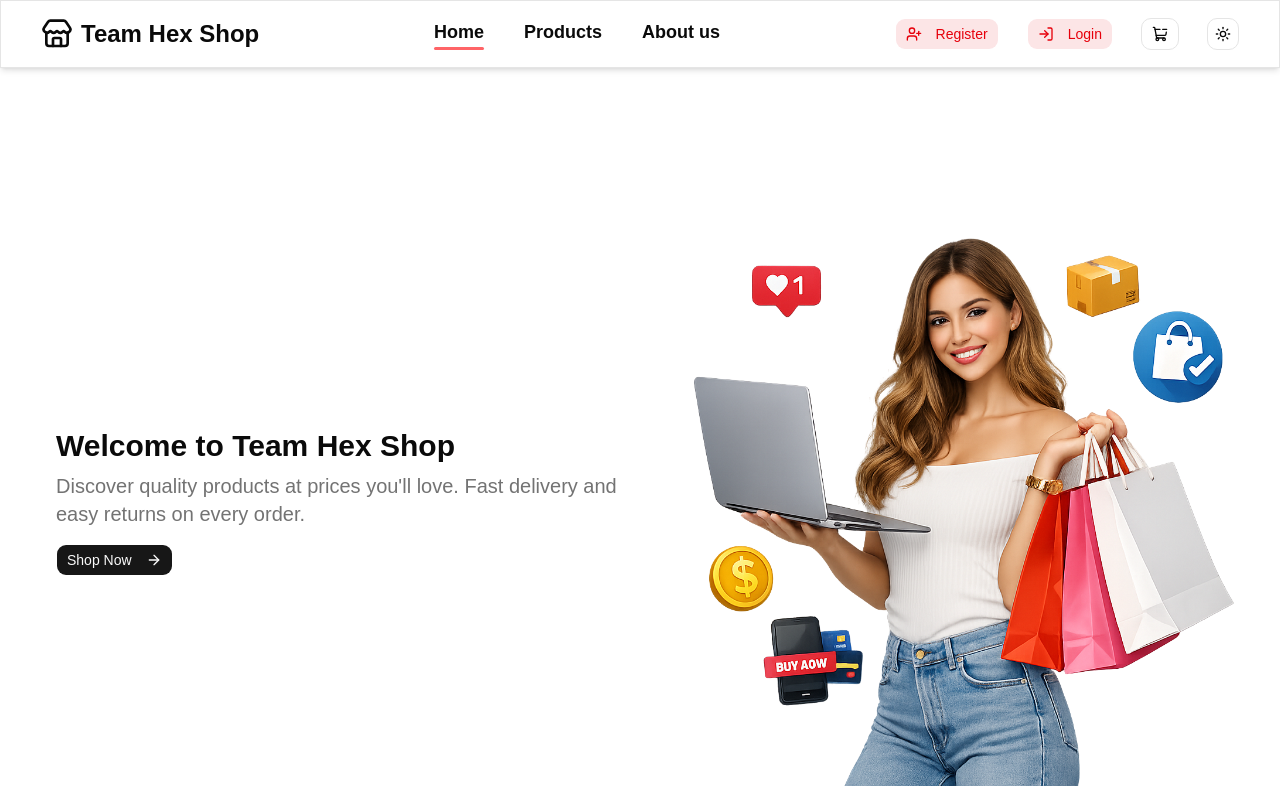
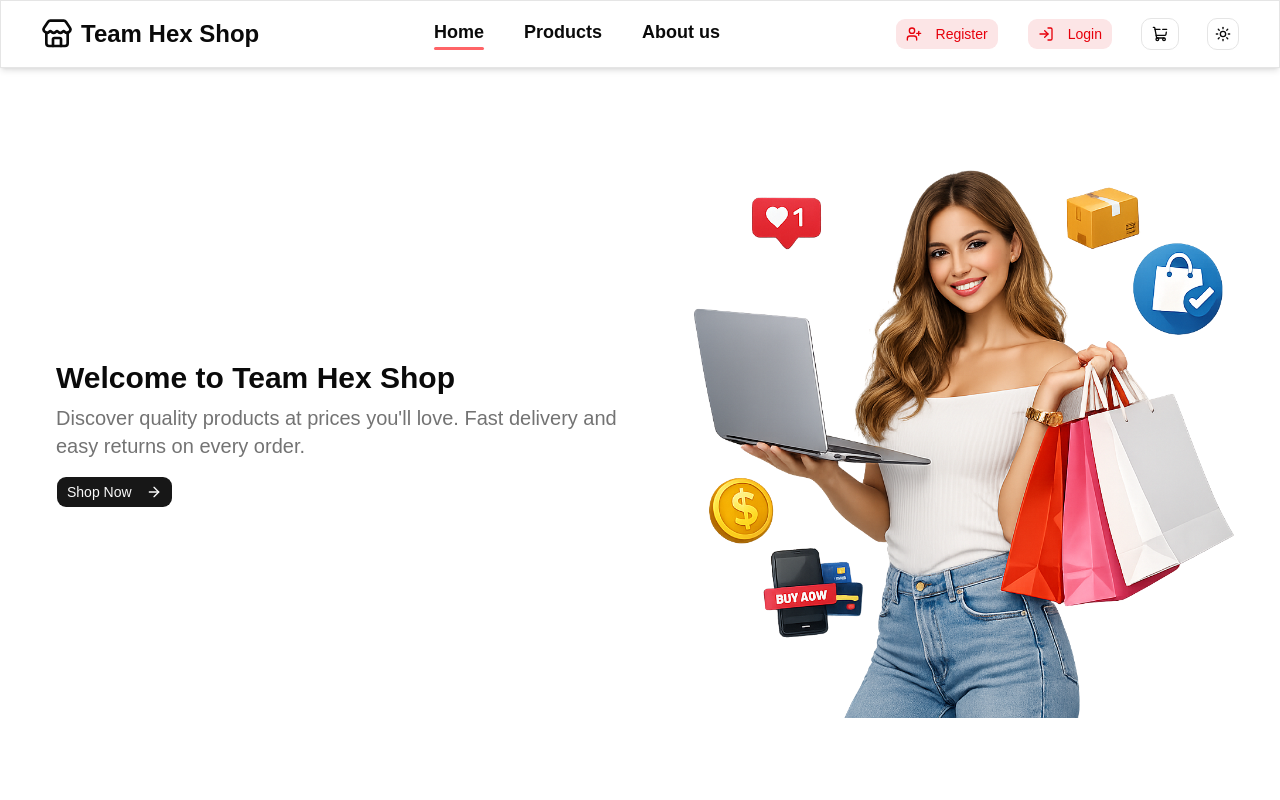
Before and after one commit to YelMinSoe/online-shop, a React (Vite) app in the folder client/: page / in a window 1280 px wide. Shown: the top 800 px of the page. Built offline with nearby package versions, Linux system fonts and the light colour scheme; no server answers.

Commit message:
fixed home ui

```diff
--- a/client/src/RootLayout.tsx
+++ b/client/src/RootLayout.tsx
@@ -9,7 +9,7 @@ const RootLayout = () => {
     <>
       <div className="flex min-h-screen flex-col">
         <Header />
-        <main className="flex-1 pt-17">
+        <main className="flex-1">
           <Outlet />
         </main>
         <Footer />
```
